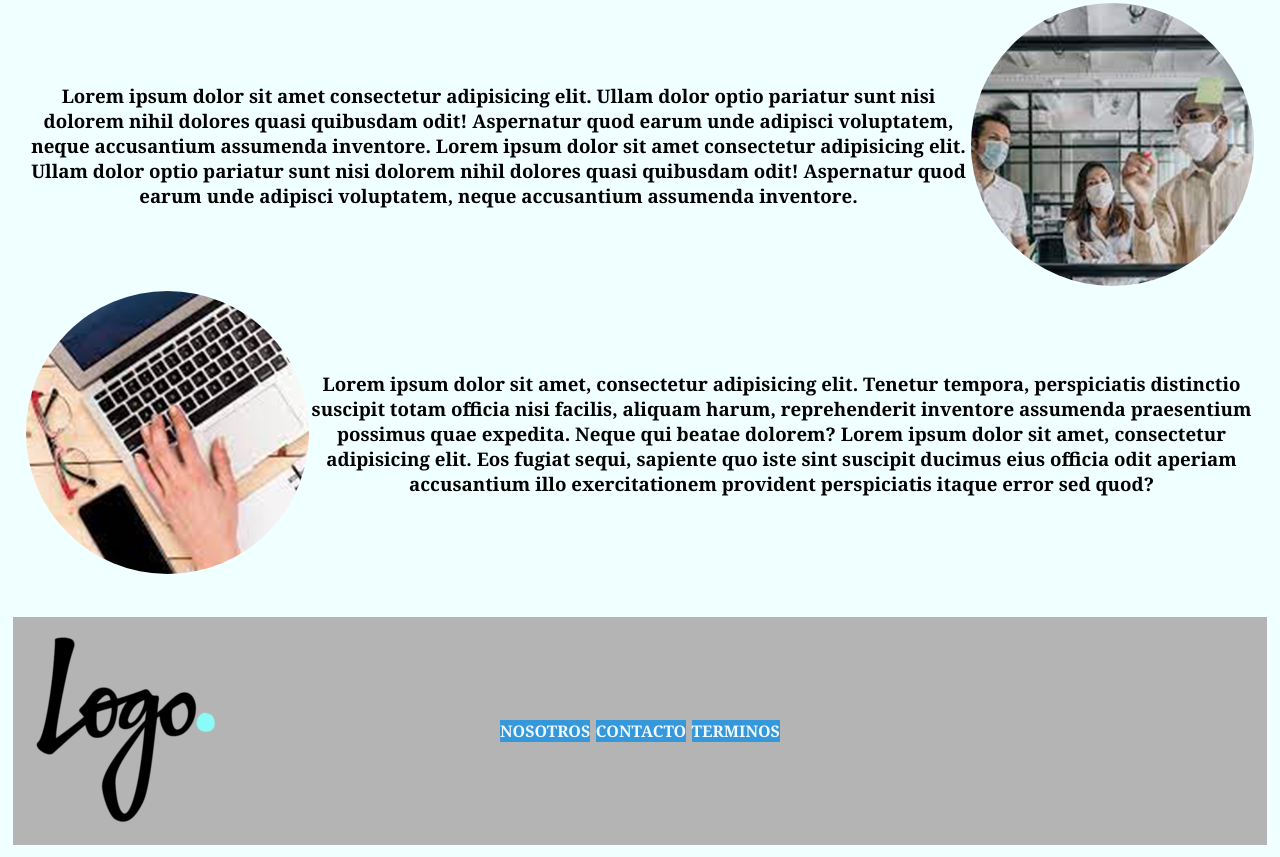
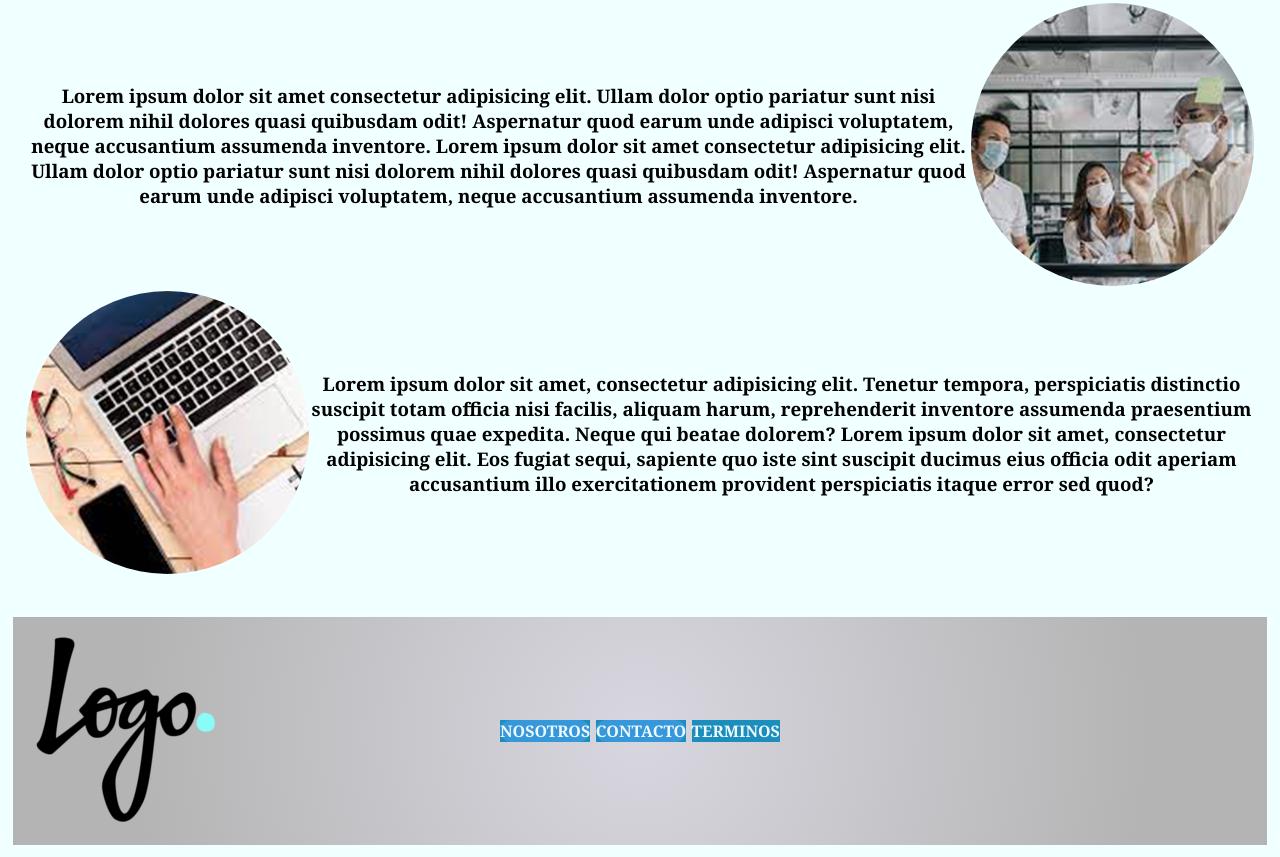
Before and after one commit to LMmansilla/dw_mansilla, a plain HTML site: page index.html in a window 1280 px wide. Shown: the part 441-1298 px from the top of the page. Drawn offline with Linux system fonts and the light colour scheme; grey boxes are pictures that could not be loaded.

Commit message:
se agregó el gradiente al footer

```diff
--- a/estilos/style.css
+++ b/estilos/style.css
@@ -150,7 +150,7 @@ nav ul li {
 /* INICIO FOOTER */
 
 footer {
-  background-color: rgb(180, 180, 180);
+  background: radial-gradient(circle, #d8d7e0 0%, rgb(180, 180, 180) 80%);
   margin: 1%;
   padding: 1%;
 }
@@ -181,14 +181,24 @@ footer {
 
 .funcionesfooter ul li {
   text-decoration: none;
-  background-color: #3498db;
+  background-color: #1a8ebc;
   color: aliceblue;
   text-transform: uppercase;
 }
 
 .funcionesfooter ul li a {
   text-decoration: none;
+  text-transform: uppercase;
   color: aliceblue;
+  border-radius: 1rem;
+  box-shadow: 0 0 40px 40px #3498db inset, 0 0 0 0 #3498db;
+  transition: all 150ms ease-in-out;
+  border-color: #1a8ebc;
+}
+
+.funcionesfooter ul li a:hover {
+  box-shadow: 0 0 10px 0 #3498db inset, 0 0 10px 4px #3498db;
+  color: black;
 }
 
 .mapfooter {
```
